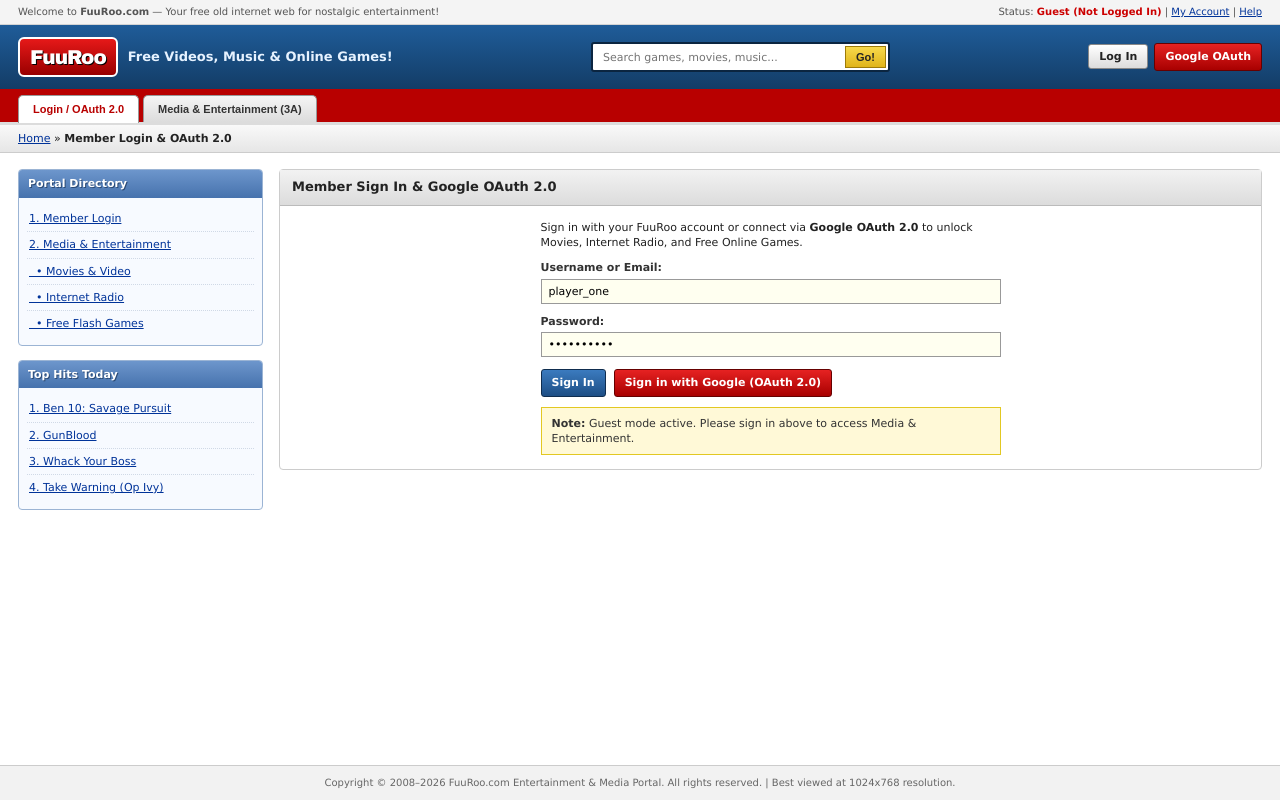
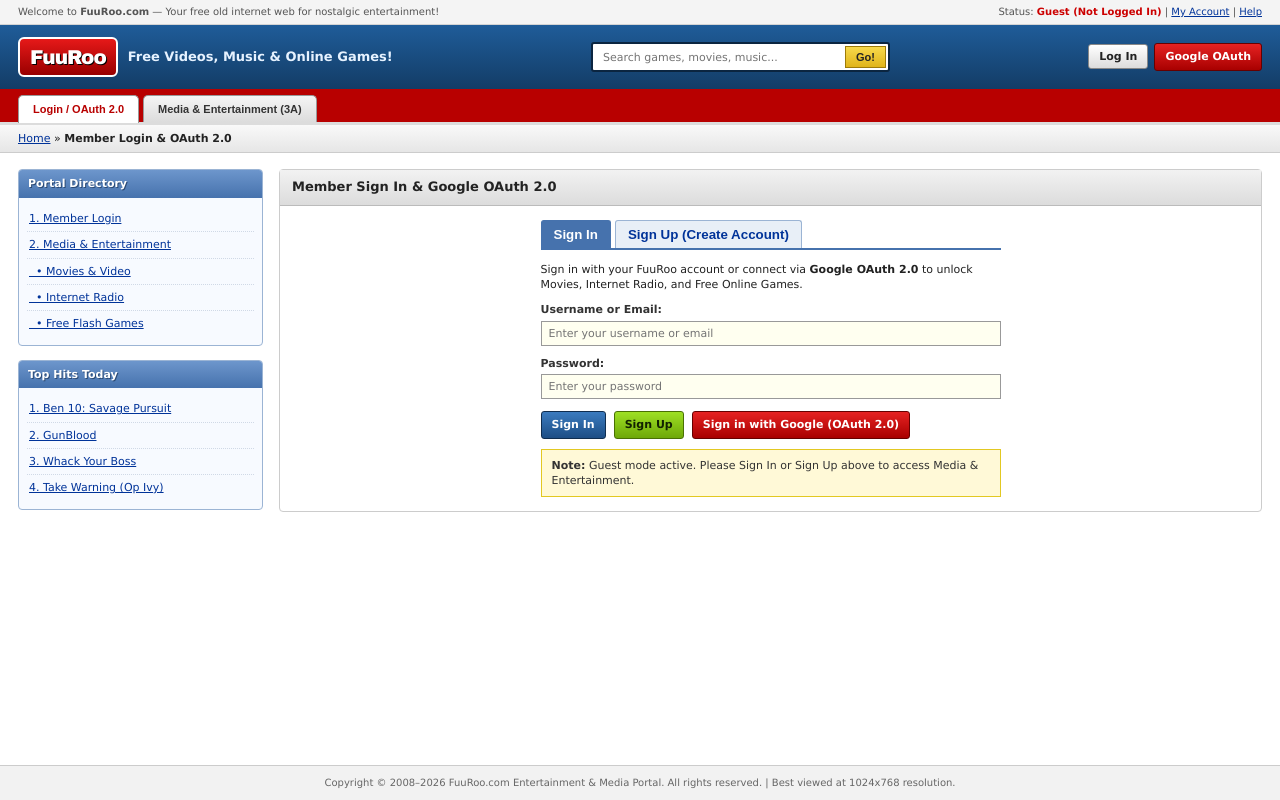
Before and after one commit to IsaiahLynelPineda/fuuroo-arcade, a Flask app: page / in a window 1280 px wide. Run offline with Flask 3, Linux system fonts and the light colour scheme.

Commit message:
Friend updates

```diff
--- a/app.py
+++ b/app.py
@@ -1,7 +1,9 @@
 import os
+import sqlite3
 import requests
 from flask import Flask, render_template, request, jsonify, session, redirect, url_for, Response, send_file
 from google_auth_oauthlib.flow import Flow
+from werkzeug.security import generate_password_hash, check_password_hash
 from routes_utilities import utils_bp
 
 # Allow OAuth 2.0 over http://localhost for local university demo
@@ -11,6 +13,7 @@ app = Flask(__name__)
 app.secret_key = "fuuroo_super_secret_web2_portal_key"
 app.register_blueprint(utils_bp)
 
+DB_PATH = os.path.join(app.root_path, "fuuroo.db")
 CLIENT_SECRETS_FILE = "client_secret.json"
 SCOPES = [
     "openid",
@@ -19,6 +22,25 @@ SCOPES = [
     "https://www.googleapis.com/auth/gmail.send",
 ]
 REDIRECT_URI = "http://localhost:5000/callback"
+
+
+def init_users_db():
+    conn = sqlite3.connect(DB_PATH)
+    cur = conn.cursor()
+    cur.execute("""
+        CREATE TABLE IF NOT EXISTS users (
+            id INTEGER PRIMARY KEY AUTOINCREMENT,
+            username TEXT UNIQUE NOT NULL,
+            email TEXT UNIQUE NOT NULL,
+            password_hash TEXT NOT NULL,
+            created_at TEXT DEFAULT CURRENT_TIMESTAMP
+        )
+    """)
+    conn.commit()
+    conn.close()
+
+
+init_users_db()
 
 FEATURED_GAMES = {
     "ben10": {
@@ -106,17 +128,61 @@ def get_session():
 
 
 # ================= MODULE 1 & 2: AUTH & GOOGLE OAUTH 2.0 =================
+@app.route("/signup/local", methods=["POST"])
+def signup_local():
+    data = request.get_json(silent=True) or {}
+    username = (data.get("username") or "").strip()
+    email = (data.get("email") or "").strip().lower()
+    password = data.get("password") or ""
+
+    if not username or not email or not password:
+        return jsonify({"success": False, "error": "Username, email, and password are required."}), 400
+    if len(password) < 6:
+        return jsonify({"success": False, "error": "Password must be at least 6 characters."}), 400
+
+    conn = sqlite3.connect(DB_PATH)
+    cur = conn.cursor()
+    try:
+        cur.execute(
+            "INSERT INTO users (username, email, password_hash) VALUES (?, ?, ?)",
+            (username, email, generate_password_hash(password)),
+        )
+        conn.commit()
+    except sqlite3.IntegrityError:
+        conn.close()
+        return jsonify({"success": False, "error": "Username or email is already registered."}), 409
+
+    conn.close()
+    session["user"] = username
+    session["method"] = "Local Account"
+    return jsonify({"success": True, "user": username, "method": "Local Account"})
+
+
 @app.route("/login/local", methods=["POST"])
 def login_local():
-    data = request.get_json() or {}
-    username = data.get("username", "").strip()
-    password = data.get("password", "").strip()
+    data = request.get_json(silent=True) or {}
+    identifier = (data.get("username") or "").strip()
+    password = data.get("password") or ""
 
-    if username and password:
-        session["user"] = username
-        session["method"] = "Local Account"
-        return jsonify({"success": True, "user": username, "method": "Local Account"})
-    return jsonify({"success": False, "error": "Username and password required"}), 400
+    if not identifier or not password:
+        return jsonify({"success": False, "error": "Username/email and password required"}), 400
+
+    conn = sqlite3.connect(DB_PATH)
+    conn.row_factory = sqlite3.Row
+    cur = conn.cursor()
+    cur.execute(
+        "SELECT * FROM users WHERE username = ? OR LOWER(email) = LOWER(?)",
+        (identifier, identifier),
+    )
+    user = cur.fetchone()
+    conn.close()
+
+    if not user or not check_password_hash(user["password_hash"], password):
+        return jsonify({"success": False, "error": "Invalid username/email or password."}), 401
+
+    session["user"] = user["username"]
+    session["method"] = "Local Account"
+    return jsonify({"success": True, "user": user["username"], "method": "Local Account"})
 
 
 @app.route("/login/google")
--- a/templates/index.html
+++ b/templates/index.html
@@ -469,8 +469,7 @@
 
     <!-- TOP CLASSIC STRIP -->
     <div class="top-strip">
-        <div>Welcome to <strong>FuuRoo.com</strong> — Your free old internet web for nostalgic entertainment!
-</div>
+        <div>Welcome to <strong>FuuRoo.com</strong> — Your free old internet web for nostalgic entertainment!</div>
         <div>
             Status: <strong id="top-user-status" style="color:#cc0000;">Guest (Not Logged In)</strong> |
             <a onclick="switchTab('auth')">My Account</a> |
@@ -511,7 +510,6 @@
             <strong id="breadcrumb-text">Member Login &amp; OAuth 2.0</strong>
         </div>
         <div>
-
         </div>
     </div>
 
@@ -575,27 +573,68 @@
                 </div>
                 <div class="panel-inner">
                     <div id="auth-login-view" style="max-width: 460px; margin: 0 auto;">
+                        <div class="inner-tabs" style="margin-bottom: 12px;">
+                            <button type="button" class="inner-tab active" id="auth-tab-signin" onclick="toggleAuthMode('signin')">Sign In</button>
+                            <button type="button" class="inner-tab" id="auth-tab-signup" onclick="toggleAuthMode('signup')">Sign Up (Create Account)</button>
+                        </div>
+
+                        <!-- SIGN IN FORM -->
+                        <div id="signin-form-box">
                             <p style="margin-bottom: 10px;">
                                 Sign in with your FuuRoo account or connect via <strong>Google OAuth 2.0</strong> to unlock Movies, Internet Radio, and Free Online Games.
                             </p>
 
                             <div class="form-row">
                                 <label>Username or Email:</label>
-                            <input type="text" id="login-user" value="player_one">
+                                <input type="text" id="login-user" placeholder="Enter your username or email">
                             </div>
 
                             <div class="form-row">
                                 <label>Password:</label>
-                            <input type="password" id="login-pass" value="fuuroo1234">
+                                <input type="password" id="login-pass" placeholder="Enter your password" onkeydown="if(event.key==='Enter') handleLocalLogin()">
                             </div>
 
                             <div style="display:flex; gap:8px; margin-top:12px; flex-wrap:wrap;">
-                            <button class="btn-classic btn-blue" onclick="handleLocalLogin()">Sign In</button>
+                                <button type="button" class="btn-classic btn-blue" onclick="handleLocalLogin()">Sign In</button>
+                                <button type="button" class="btn-classic btn-green" onclick="toggleAuthMode('signup')">Sign Up</button>
                                 <a href="/login/google" class="btn-classic btn-red" onclick="demoOAuth(event)">Sign in with Google (OAuth 2.0)</a>
+                            </div>
+                        </div>
+
+                        <!-- SIGN UP FORM -->
+                        <div id="signup-form-box" style="display:none;">
+                            <p style="margin-bottom: 10px;">
+                                Create a new <strong>FuuRoo.com</strong> member account to access Media &amp; Entertainment:
+                            </p>
+
+                            <div class="form-row">
+                                <label>Choose Username:</label>
+                                <input type="text" id="signup-user" placeholder="e.g. player_one">
+                            </div>
+
+                            <div class="form-row">
+                                <label>Email Address:</label>
+                                <input type="email" id="signup-email" placeholder="e.g. player@example.com">
+                            </div>
+
+                            <div class="form-row">
+                                <label>Create Password (min. 6 characters):</label>
+                                <input type="password" id="signup-pass" placeholder="Create a password">
+                            </div>
+
+                            <div class="form-row">
+                                <label>Confirm Password:</label>
+                                <input type="password" id="signup-confirm" placeholder="Re-enter your password" onkeydown="if(event.key==='Enter') handleLocalSignup()">
+                            </div>
+
+                            <div style="display:flex; gap:8px; margin-top:12px; flex-wrap:wrap;">
+                                <button type="button" class="btn-classic btn-green" onclick="handleLocalSignup()">Create Account (Sign Up)</button>
+                                <button type="button" class="btn-classic" onclick="toggleAuthMode('signin')">Back to Sign In</button>
+                            </div>
                         </div>
 
                         <div class="notice-box" id="auth-notice">
-                            <strong>Note:</strong> Guest mode active. Please sign in above to access Media &amp; Entertainment.
+                            <strong>Note:</strong> Guest mode active. Please Sign In or Sign Up above to access Media &amp; Entertainment.
                         </div>
                     </div>
 
@@ -690,7 +729,7 @@
 
     function switchTab(tab) {
         if (tab !== "auth" && !loggedIn) {
-            document.getElementById("auth-notice").innerHTML = "<strong style='color:#cc0000;'>Access Denied:</strong> Please Sign In or use Google OAuth first!";
+            document.getElementById("auth-notice").innerHTML = "<strong style='color:#cc0000;'>Access Denied:</strong> Please Sign In or Sign Up first!";
             return;
         }
         document.getElementById("sec-search").style.display = "none";
@@ -811,6 +850,17 @@
     }
 
     /* ================= AUTH ================= */
+    function toggleAuthMode(mode) {
+        const isSignup = mode === "signup";
+        document.getElementById("signin-form-box").style.display = isSignup ? "none" : "block";
+        document.getElementById("signup-form-box").style.display = isSignup ? "block" : "none";
+        document.getElementById("auth-tab-signin").classList.toggle("active", !isSignup);
+        document.getElementById("auth-tab-signup").classList.toggle("active", isSignup);
+        document.getElementById("auth-notice").innerHTML = isSignup
+            ? "<strong>New Member:</strong> Fill out all fields above and click <strong>Create Account (Sign Up)</strong>."
+            : "<strong>Note:</strong> Guest mode active. Please Sign In or Sign Up above to access Media &amp; Entertainment.";
+    }
+
     function finishLogin(user, method) {
         loggedIn = true;
         document.getElementById("top-user-status").innerText = `${user} (${method})`;
@@ -822,7 +872,14 @@
 
     async function handleLocalLogin() {
         const u = document.getElementById("login-user").value.trim();
-        const p = document.getElementById("login-pass").value.trim();
+        const p = document.getElementById("login-pass").value;
+        const notice = document.getElementById("auth-notice");
+
+        if (!u || !p) {
+            notice.innerHTML = "<strong style='color:#cc0000;'>Error:</strong> Please enter both username/email and password.";
+            return;
+        }
+
         try {
             const res = await fetch("/login/local", {
                 method: "POST",
@@ -830,9 +887,48 @@
                 body: JSON.stringify({ username: u, password: p })
             });
             const data = await res.json();
-            if (data.success) return finishLogin(u, "Local Account");
-        } catch (e) {}
-        if (u && p) finishLogin(u, "Local Account");
+            if (res.ok && data.success) {
+                document.getElementById("login-pass").value = "";
+                return finishLogin(data.user || u, data.method || "Local Account");
+            }
+            notice.innerHTML = `<strong style='color:#cc0000;'>Login Failed:</strong> ${data.error || "Invalid credentials."}`;
+        } catch (e) {
+            notice.innerHTML = "<strong style='color:#cc0000;'>Server Error:</strong> Could not reach Flask backend.";
+        }
+    }
+
+    async function handleLocalSignup() {
+        const username = document.getElementById("signup-user").value.trim();
+        const email = document.getElementById("signup-email").value.trim();
+        const password = document.getElementById("signup-pass").value;
+        const confirm = document.getElementById("signup-confirm").value;
+        const notice = document.getElementById("auth-notice");
+
+        if (!username || !email || !password || !confirm) {
+            notice.innerHTML = "<strong style='color:#cc0000;'>Error:</strong> Please fill out all Sign Up fields.";
+            return;
+        }
+        if (password !== confirm) {
+            notice.innerHTML = "<strong style='color:#cc0000;'>Error:</strong> Passwords do not match.";
+            return;
+        }
+
+        try {
+            const res = await fetch("/signup/local", {
+                method: "POST",
+                headers: { "Content-Type": "application/json" },
+                body: JSON.stringify({ username, email, password })
+            });
+            const data = await res.json();
+            if (res.ok && data.success) {
+                document.getElementById("signup-pass").value = "";
+                document.getElementById("signup-confirm").value = "";
+                return finishLogin(data.user || username, data.method || "Local Account");
+            }
+            notice.innerHTML = `<strong style='color:#cc0000;'>Sign Up Failed:</strong> ${data.error || "Could not register account."}`;
+        } catch (e) {
+            notice.innerHTML = "<strong style='color:#cc0000;'>Server Error:</strong> Could not reach Flask backend.";
+        }
     }
 
     function demoOAuth(e) {
@@ -851,6 +947,7 @@
         document.getElementById("top-user-status").style.color = "#cc0000";
         document.getElementById("auth-login-view").style.display = "block";
         document.getElementById("auth-logged-view").style.display = "none";
+        toggleAuthMode("signin");
         switchTab("auth");
     }
 
```
Also changed, not shown: fuuroo.db. Lines whose indentation alone changed are shown as unchanged.
